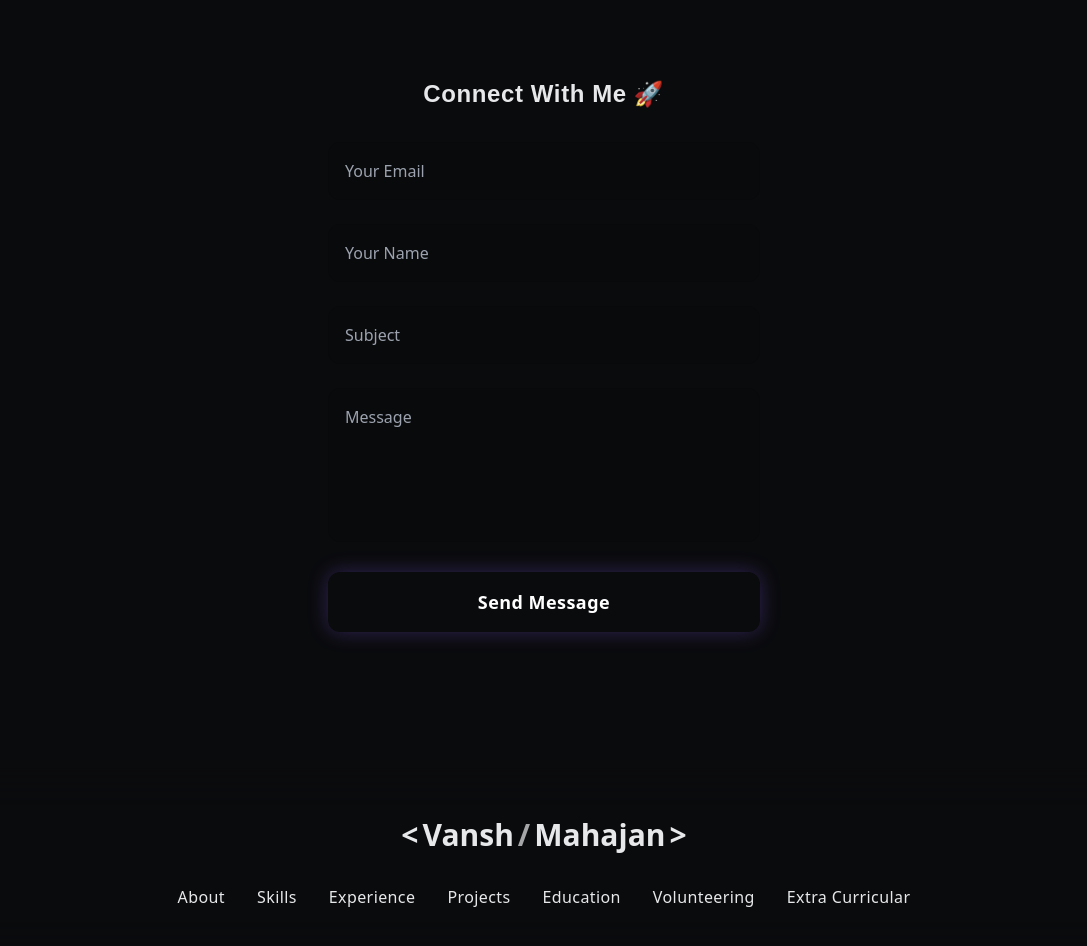
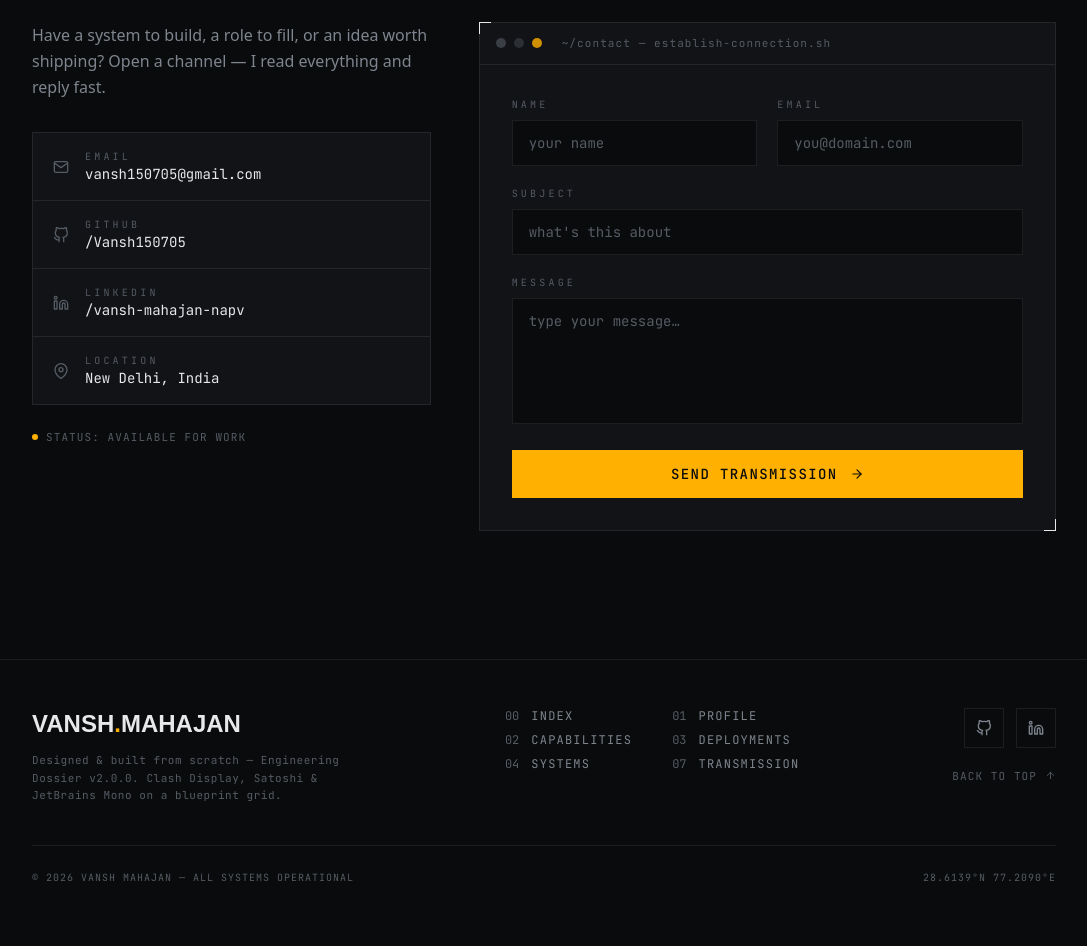
Before and after one commit to Vansh150705/Personal-Portfolio-Vansh, a React (Vite) app: page / in a window 1280 px wide. Shown: the part 11040-11986 px from the top of the page, without its empty margins (96-1183 px from the left). Built offline with nearby package versions, Linux system fonts and the light colour scheme; a web font is replaced by a local one.

Commit message:
feat(contact,footer): terminal transmission form with channel readouts + colophon footer

```diff
--- a/src/components/Contact/Contact.jsx
+++ b/src/components/Contact/Contact.jsx
@@ -1,8 +1,20 @@
-import { useRef, useState } from "react";
-import emailjs from "@emailjs/browser";
+import { useRef, useState } from 'react';
+import emailjs from '@emailjs/browser';
 import { ToastContainer, toast } from 'react-toastify';
 import 'react-toastify/dist/ReactToastify.css';
-import { motion } from "framer-motion";
+import { motion } from 'framer-motion';
+import { FiMail, FiGithub, FiLinkedin, FiMapPin, FiArrowRight } from 'react-icons/fi';
+import SectionHeader from '../system/SectionHeader';
+
+const CHANNELS = [
+  { icon: <FiMail />, label: 'EMAIL', value: 'vansh150705@gmail.com', href: 'mailto:vansh150705@gmail.com' },
+  { icon: <FiGithub />, label: 'GITHUB', value: '/Vansh150705', href: 'https://github.com/Vansh150705' },
+  { icon: <FiLinkedin />, label: 'LINKEDIN', value: '/vansh-mahajan-napv', href: 'https://www.linkedin.com/in/vansh-mahajan-napv/' },
+  { icon: <FiMapPin />, label: 'LOCATION', value: 'New Delhi, India', href: null },
+];
+
+const fieldClass =
+  'w-full border border-hairline bg-void px-4 py-3 font-mono text-sm text-text placeholder:text-muted-2 transition-colors duration-200 focus:border-signal focus:outline-none';
 
 const Contact = () => {
   const form = useRef();
@@ -11,122 +23,129 @@ const Contact = () => {
   const sendEmail = (e) => {
     e.preventDefault();
     setIsSubmitting(true);
-
     emailjs
-      .sendForm(
-        "service_71gqxjo",
-        "template_mg0xlog",
-        form.current,
-        "oqbQB5QkQW2SuUDfo"
-      )
+      .sendForm('service_71gqxjo', 'template_mg0xlog', form.current, 'oqbQB5QkQW2SuUDfo')
       .then(
         () => {
-          toast.success("Message sent successfully! ✨");
+          toast.success('Transmission sent. I will respond shortly.');
           setIsSubmitting(false);
           e.target.reset();
         },
         () => {
-          toast.error("Failed to send message. Please try again.");
+          toast.error('Transmission failed. Please retry.');
           setIsSubmitting(false);
-        }
+        },
       );
   };
 
   return (
-    <section id="contact" className="py-24 px-[8vw] md:px-[7vw] lg:px-[16vw] font-sans relative z-10">
+    <section id="transmission" className="relative z-10 px-[7vw] py-24 lg:px-[10vw] lg:py-32">
+      <ToastContainer position="bottom-right" theme="dark" autoClose={4000} />
+      <SectionHeader index="07" label="TRANSMISSION" title="Establish connection." />
 
-      {/* Toast notifications host */}
-      <ToastContainer position="bottom-right" theme="light" autoClose={4000} />
+      <div className="grid grid-cols-1 gap-10 lg:grid-cols-12 lg:gap-12">
+        {/* channels */}
+        <motion.div
+          initial={{ opacity: 0, y: 24 }}
+          whileInView={{ opacity: 1, y: 0 }}
+          viewport={{ once: true, margin: '-70px' }}
+          transition={{ duration: 0.6, ease: [0.22, 1, 0.36, 1] }}
+          className="lg:col-span-5"
+        >
+          <p className="max-w-md leading-relaxed text-muted">
+            Have a system to build, a role to fill, or an idea worth shipping? Open a
+            channel — I read everything and reply fast.
+          </p>
 
+          <div className="mt-8 border border-hairline bg-panel">
+            {CHANNELS.map((c, i) => {
+              const inner = (
+                <div
+                  className={`group flex items-center gap-4 px-5 py-4 transition-colors duration-200 hover:bg-void ${
+                    i !== CHANNELS.length - 1 ? 'border-b border-hairline' : ''
+                  }`}
+                >
+                  <span className="text-muted-2 transition-colors group-hover:text-signal">{c.icon}</span>
+                  <div className="min-w-0">
+                    <div className="font-mono text-[10px] tracking-kicker text-muted-2">{c.label}</div>
+                    <div className="truncate font-mono text-sm text-text">{c.value}</div>
+                  </div>
+                  {c.href && (
+                    <FiArrowRight className="ml-auto text-muted-2 opacity-0 transition-all duration-200 group-hover:translate-x-0.5 group-hover:text-signal group-hover:opacity-100" />
+                  )}
+                </div>
+              );
+              return c.href ? (
+                <a key={c.label} href={c.href} target="_blank" rel="noopener noreferrer">
+                  {inner}
+                </a>
+              ) : (
+                <div key={c.label}>{inner}</div>
+              );
+            })}
+          </div>
 
-      {/* Background Decorators */}
-      <div className="absolute top-1/2 left-0 w-72 h-72 bg-primary/10 rounded-full blur-[100px] pointer-events-none z-[-1]" />
-      <div className="absolute bottom-0 right-0 w-72 h-72 bg-secondary/10 rounded-full blur-[100px] pointer-events-none z-[-1]" />
-
-      <motion.div
-        initial={{ opacity: 0, y: 20 }}
-        whileInView={{ opacity: 1, y: 0 }}
-        viewport={{ once: true }}
-        className="text-center mb-16"
-      >
-        <h2 className="text-3xl sm:text-5xl font-heading font-bold text-text-primary tracking-tight">GET IN TOUCH</h2>
-        <div className="w-24 h-1 bg-gradient-to-r from-secondary to-primary mx-auto mt-4 rounded-full"></div>
-        <p className="text-text-secondary mt-6 text-lg max-w-xl mx-auto">
-          Have a question or want to work together? Leave a message below and I will get back to you as soon as possible.
-        </p>
+          <div className="mt-6 flex items-center gap-2 font-mono text-[11px] tracking-widest text-muted-2">
+            <span className="h-1.5 w-1.5 rounded-full bg-signal" />
+            STATUS: AVAILABLE FOR WORK
+          </div>
         </motion.div>
 
-      {/* Contact Form */}
+        {/* terminal form */}
         <motion.div
-        initial={{ opacity: 0, scale: 0.95 }}
-        whileInView={{ opacity: 1, scale: 1 }}
-        viewport={{ once: true }}
-        transition={{ duration: 0.5 }}
-        className="w-full max-w-lg mx-auto glass glass-hover p-8 md:p-10 rounded-3xl relative overflow-hidden"
+          initial={{ opacity: 0, y: 24 }}
+          whileInView={{ opacity: 1, y: 0 }}
+          viewport={{ once: true, margin: '-70px' }}
+          transition={{ duration: 0.6, ease: [0.22, 1, 0.36, 1], delay: 0.1 }}
+          className="lg:col-span-7"
         >
-        <div className="absolute -top-24 -right-24 w-48 h-48 bg-primary/20 blur-[60px] rounded-full pointer-events-none" />
-        <div className="absolute -bottom-24 -left-24 w-48 h-48 bg-secondary/20 blur-[60px] rounded-full pointer-events-none" />
-
-        <h3 className="text-2xl font-bold text-text-primary text-center mb-8 relative z-10 tracking-wide font-heading">
-          Connect With Me <motion.span
-            animate={{ rotate: [0, 10, -10, 0] }}
-            transition={{ repeat: Infinity, duration: 2 }}
-            className="inline-block origin-bottom-right"
-          >🚀</motion.span>
-        </h3>
-
-        <form ref={form} onSubmit={sendEmail} className="flex flex-col space-y-6 relative z-10">
-          <div className="relative group">
-            <input
-              type="email"
-              name="user_email"
-              placeholder="Your Email"
-              required
-              className="w-full p-4 rounded-xl bg-black/5 text-text-primary border border-black/10 focus:outline-none focus:border-primary focus:bg-black/5 transition-all font-medium placeholder:text-text-secondary placeholder:font-normal"
-            />
+          <div className="blueprint-frame border border-hairline bg-panel">
+            {/* terminal title bar */}
+            <div className="flex items-center gap-2 border-b border-hairline px-4 py-3">
+              <span className="h-2.5 w-2.5 rounded-full bg-muted-2/60" />
+              <span className="h-2.5 w-2.5 rounded-full bg-muted-2/40" />
+              <span className="h-2.5 w-2.5 rounded-full bg-signal/80" />
+              <span className="ml-3 font-mono text-[11px] tracking-widest text-muted-2">
+                ~/contact — establish-connection.sh
+              </span>
             </div>
 
-          <div className="relative group">
-            <input
-              type="text"
-              name="user_name"
-              placeholder="Your Name"
-              required
-              className="w-full p-4 rounded-xl bg-black/5 text-text-primary border border-black/10 focus:outline-none focus:border-primary focus:bg-black/5 transition-all font-medium placeholder:text-text-secondary placeholder:font-normal"
-            />
+            <form ref={form} onSubmit={sendEmail} className="space-y-5 p-6 sm:p-8">
+              <div className="grid grid-cols-1 gap-5 sm:grid-cols-2">
+                <label className="block">
+                  <span className="mb-2 block font-mono text-[10px] tracking-kicker text-muted-2">NAME</span>
+                  <input type="text" name="user_name" placeholder="your name" required className={fieldClass} />
+                </label>
+                <label className="block">
+                  <span className="mb-2 block font-mono text-[10px] tracking-kicker text-muted-2">EMAIL</span>
+                  <input type="email" name="user_email" placeholder="you@domain.com" required className={fieldClass} />
+                </label>
               </div>
 
-          <div className="relative group">
-            <input
-              type="text"
-              name="subject"
-              placeholder="Subject"
-              required
-              className="w-full p-4 rounded-xl bg-black/5 text-text-primary border border-black/10 focus:outline-none focus:border-primary focus:bg-black/5 transition-all font-medium placeholder:text-text-secondary placeholder:font-normal"
-            />
-          </div>
+              <label className="block">
+                <span className="mb-2 block font-mono text-[10px] tracking-kicker text-muted-2">SUBJECT</span>
+                <input type="text" name="subject" placeholder="what's this about" required className={fieldClass} />
+              </label>
 
-          <div className="relative group">
-            <textarea
-              name="message"
-              placeholder="Message"
-              rows="5"
-              required
-              className="w-full p-4 rounded-xl bg-black/5 text-text-primary border border-black/10 focus:outline-none focus:border-primary focus:bg-black/5 transition-all font-medium placeholder:text-text-secondary placeholder:font-normal resize-none"
-            />
-          </div>
+              <label className="block">
+                <span className="mb-2 block font-mono text-[10px] tracking-kicker text-muted-2">MESSAGE</span>
+                <textarea name="message" rows="5" placeholder="type your message…" required className={`${fieldClass} resize-none`} />
+              </label>
 
-          <motion.button
-            whileHover={!isSubmitting ? { scale: 1.02 } : undefined}
-            whileTap={!isSubmitting ? { scale: 0.98 } : undefined}
+              <button
                 type="submit"
                 disabled={isSubmitting}
-            className="w-full py-4 text-white font-bold text-lg rounded-xl transition-all bg-gradient-to-r from-primary to-secondary shadow-[0_0_20px_rgba(139,92,246,0.3)] hover:shadow-[0_0_30px_rgba(139,92,246,0.6)] tracking-wide disabled:opacity-60 disabled:cursor-not-allowed"
+                className="group flex w-full items-center justify-center gap-3 bg-signal py-3.5 font-mono text-sm font-medium uppercase tracking-widest text-void transition-transform duration-300 hover:-translate-y-0.5 disabled:cursor-not-allowed disabled:opacity-60"
               >
-            {isSubmitting ? "Sending..." : "Send Message"}
-          </motion.button>
+                {isSubmitting ? 'Transmitting…' : 'Send Transmission'}
+                {!isSubmitting && (
+                  <FiArrowRight className="transition-transform duration-300 group-hover:translate-x-1" />
+                )}
+              </button>
             </form>
+          </div>
         </motion.div>
+      </div>
     </section>
   );
 };
--- a/src/components/Footer/Footer.jsx
+++ b/src/components/Footer/Footer.jsx
@@ -1,80 +1,80 @@
-import { FaGithub, FaLinkedin } from "react-icons/fa";
+import { FiGithub, FiLinkedin, FiArrowUp } from 'react-icons/fi';
+
+const NAV = [
+  ['index', '00'],
+  ['profile', '01'],
+  ['capabilities', '02'],
+  ['deployments', '03'],
+  ['systems', '04'],
+  ['transmission', '07'],
+];
 
 const Footer = () => {
-  const currentYear = new Date().getFullYear();
-
-  const handleScrollToTop = () => {
-    window.scrollTo({ top: 0, behavior: "smooth" });
-  };
+  const year = new Date().getFullYear();
 
   return (
-    <footer className="text-text-primary relative z-10 border-t border-black/5 bg-background/50 backdrop-blur-xl py-12 px-[8vw] md:px-[7vw] lg:px-[16vw]">
-      <div className="flex flex-col items-center">
-
-        {/* Brand Logo & Name */}
-        <div
-          onClick={handleScrollToTop}
-          className="text-2xl sm:text-3xl font-heading font-bold cursor-pointer flex items-center gap-1 group mb-8"
-        >
-          <span className="text-primary transition-transform group-hover:-translate-x-1">&lt;</span>
-          <span>Vansh</span>
-          <span className="text-secondary opacity-70">/</span>
-          <span>Mahajan</span>
-          <span className="text-primary transition-transform group-hover:translate-x-1">&gt;</span>
+    <footer className="relative z-10 border-t border-hairline px-[7vw] py-12 lg:px-[10vw]">
+      <div className="flex flex-col gap-10 md:flex-row md:items-start md:justify-between">
+        {/* colophon */}
+        <div>
+          <div className="font-display text-2xl font-semibold text-text">
+            VANSH<span className="text-signal">.</span>MAHAJAN
+          </div>
+          <p className="mt-3 max-w-xs font-mono text-[11px] leading-relaxed tracking-wider text-muted-2">
+            Designed &amp; built from scratch — Engineering Dossier v2.0.0. Clash Display,
+            Satoshi &amp; JetBrains Mono on a blueprint grid.
+          </p>
         </div>
 
-        {/* Quick Links */}
-        <div className="flex flex-wrap justify-center gap-6 sm:gap-8 mb-8">
-          {[
-            { id: "about", label: "About" },
-            { id: "skills", label: "Skills" },
-            { id: "experience", label: "Experience" },
-            { id: "work", label: "Projects" },
-            { id: "education", label: "Education" },
-            { id: "volunteering", label: "Volunteering" },
-            { id: "extracurricular", label: "Extra Curricular" }
-          ].map((item) => (
+        {/* index nav */}
+        <nav className="grid grid-cols-2 gap-x-10 gap-y-2 font-mono text-xs">
+          {NAV.map(([id, n]) => (
             <a
-              key={item.id}
-              href={`#${item.id}`}
-              className="text-text-secondary hover:text-text-primary transition-colors text-sm sm:text-base font-medium tracking-wide relative group"
+              key={id}
+              href={`#${id}`}
+              className="group flex items-center gap-3 text-muted transition-colors hover:text-signal"
             >
-              {item.label}
-              <span className="absolute -bottom-1 left-0 w-0 h-[2px] bg-primary transition-all duration-300 group-hover:w-full"></span>
+              <span className="text-muted-2 group-hover:text-signal">{n}</span>
+              <span className="uppercase tracking-widest">{id}</span>
             </a>
           ))}
-        </div>
+        </nav>
 
-        {/* Social Media Icons */}
-        <div className="flex justify-center space-x-6 mt-10">
+        {/* socials + back to top */}
+        <div className="flex flex-col items-start gap-5 md:items-end">
+          <div className="flex gap-3">
             <a
               href="https://github.com/Vansh150705"
               target="_blank"
               rel="noopener noreferrer"
-            className="text-text-secondary hover:text-primary transition-all transform hover:scale-110 p-3 bg-black/5 border border-black/5 rounded-full hover:border-primary/50 shadow-sm"
+              aria-label="GitHub"
+              className="flex h-10 w-10 items-center justify-center border border-hairline text-muted transition-colors hover:border-signal hover:text-signal"
             >
-            <FaGithub size={20} />
+              <FiGithub size={16} />
             </a>
             <a
               href="https://www.linkedin.com/in/vansh-mahajan-napv/"
               target="_blank"
               rel="noopener noreferrer"
-            className="text-text-secondary hover:text-primary transition-all transform hover:scale-110 p-3 bg-black/5 border border-black/5 rounded-full hover:border-primary/50 shadow-sm"
+              aria-label="LinkedIn"
+              className="flex h-10 w-10 items-center justify-center border border-hairline text-muted transition-colors hover:border-signal hover:text-signal"
             >
-            <FaLinkedin size={20} />
+              <FiLinkedin size={16} />
             </a>
           </div>
+          <a
+            href="#index"
+            className="group flex items-center gap-2 font-mono text-[11px] uppercase tracking-widest text-muted-2 hover:text-signal"
+          >
+            Back to top
+            <FiArrowUp className="transition-transform duration-300 group-hover:-translate-y-0.5" />
+          </a>
+        </div>
+      </div>
 
-        {/* Divider */}
-        <div className="w-full max-w-lg h-px bg-gradient-to-r from-transparent via-black/10 to-transparent my-8"></div>
-
-        {/* Copyright */}
-        <div className="text-center text-text-secondary text-sm font-medium">
-          <p>
-            &copy; {currentYear} built with ❤️ by <span className="text-primary font-bold">Vansh Mahajan</span>.
-          </p>
-          <p className="mt-1 text-xs opacity-70">All rights reserved.</p>
-        </div>
+      <div className="mt-10 flex flex-col items-center justify-between gap-2 border-t border-hairline pt-6 font-mono text-[10px] tracking-widest text-muted-2 sm:flex-row">
+        <span>© {year} VANSH MAHAJAN — ALL SYSTEMS OPERATIONAL</span>
+        <span>28.6139°N 77.2090°E</span>
       </div>
     </footer>
   );
```
Lines whose indentation alone changed are shown as unchanged.
